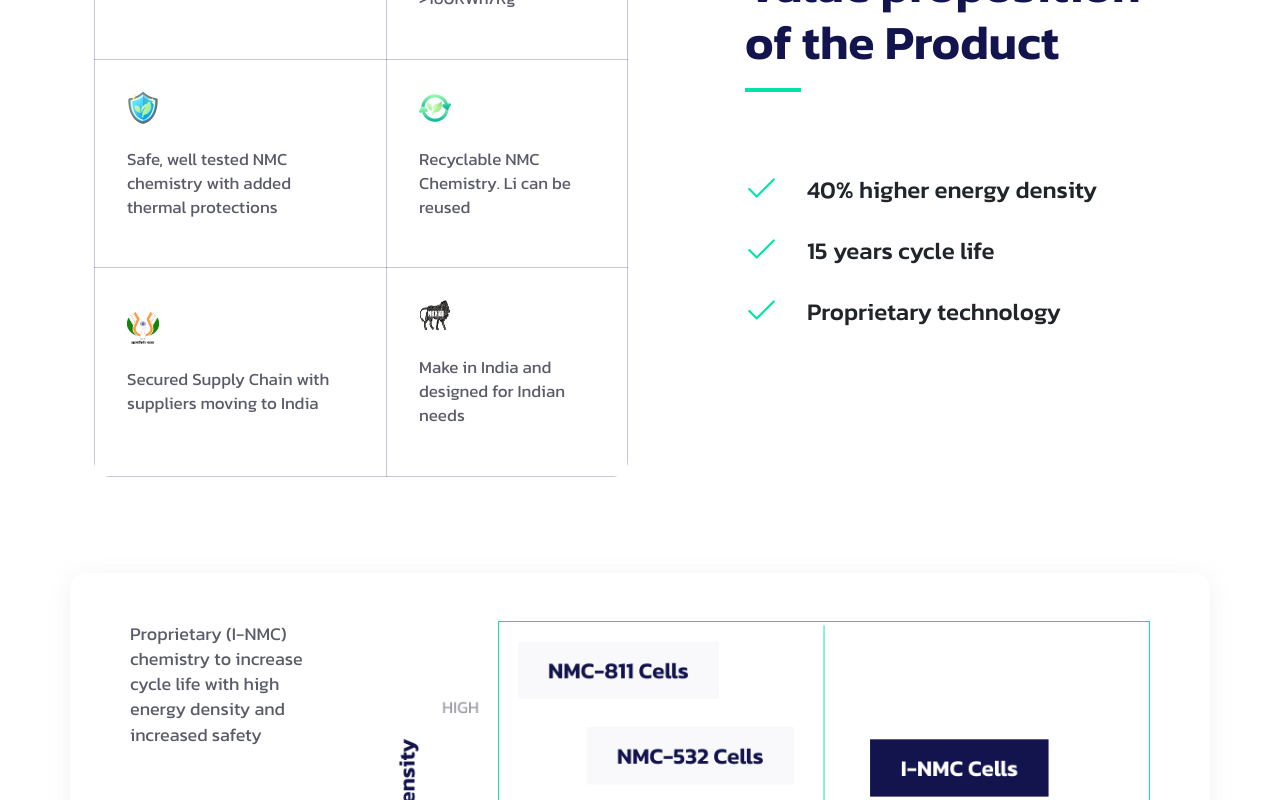
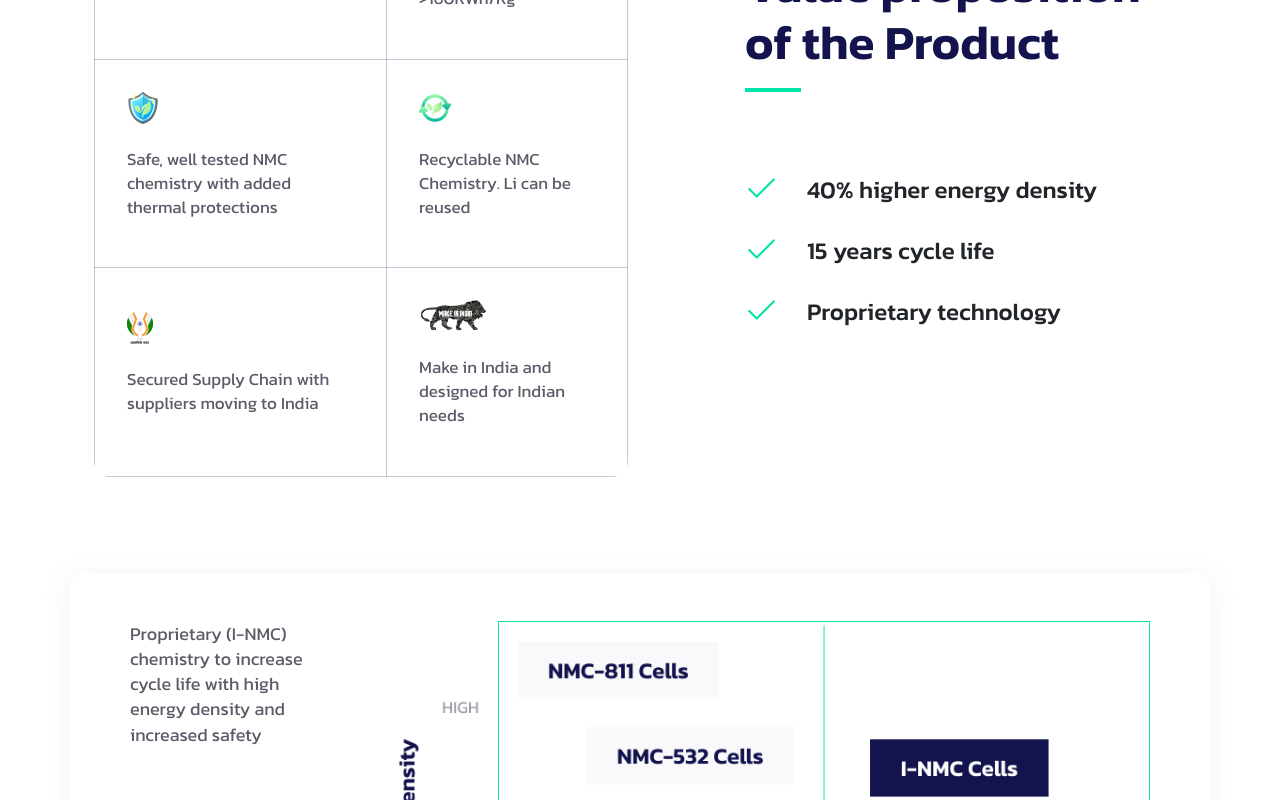
Before and after one commit to Shubhamsadhu02/ibc, a React (Create React App) app: page / in a window 1280 px wide. Shown: the part 2549-3349 px from the top of the page. Built offline with nearby package versions, Linux system fonts and the light colour scheme.

Commit message:
css update

```diff
--- a/src/Styles/global.css
+++ b/src/Styles/global.css
@@ -238,7 +238,6 @@ p
 
 .proposition-img img
 {
-    width: 32px;
     height: 32px;
 }
 
```
